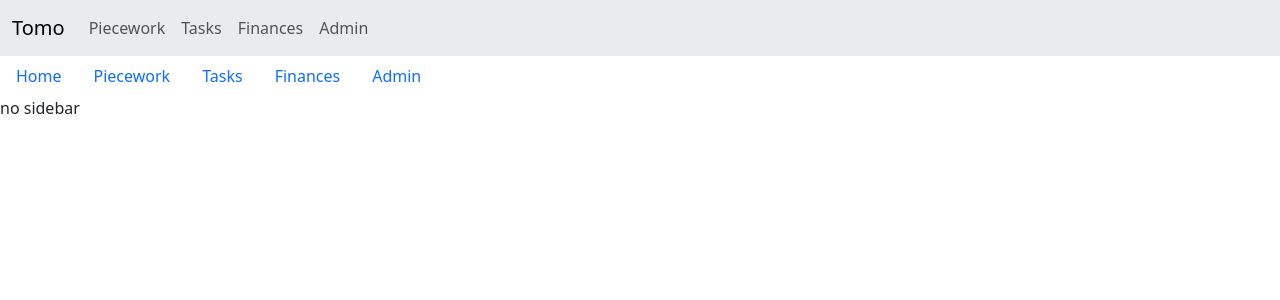
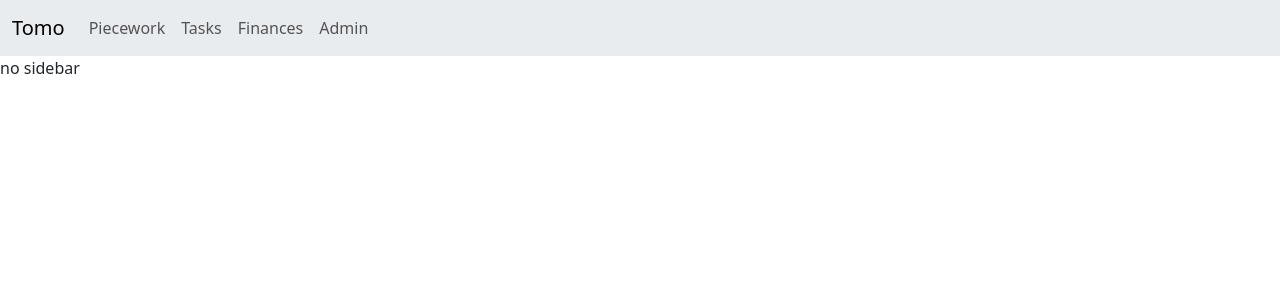
Before and after one commit to tombohub/piecework-tools, a Django app: template home/templates/home/index.html in a window 1280 px wide. Shown: the top 300 px of the page. Run offline with Django 4.2, Linux system fonts and the light colour scheme; the template is opened without the code that fills it, so the values that code supplies are empty.

Commit message:
templates

```diff
--- a/home/templates/home/base.html
+++ b/home/templates/home/base.html
@@ -23,7 +23,6 @@
         </button>
 
         <div class="collapse navbar-collapse" id="navbar-nav">
-
             <ul class="navbar-nav">
                 <a class="nav-link" href="{% url 'piecework:home' %}">Piecework</a>
                 <a class="nav-link" href="{% url 'tasks:home' %}">Tasks</a>
--- a/home/templates/home/index.html
+++ b/home/templates/home/index.html
@@ -3,13 +3,7 @@
 
 
 {% block navigation %}
-<nav class="nav">
-    <a class="nav-link" href="{% url 'home:home' %}">Home</a>
-    <a class="nav-link" href="{% url 'piecework:home' %}">Piecework</a>
-    <a class="nav-link" href="{% url 'tasks:home' %}">Tasks</a>
-    <a class="nav-link" href="{% url 'finances:home' %}">Finances</a>
-    <a class="nav-link" href="/admin">Admin</a>
-</nav>
+
 {% endblock navigation %}
 
 
--- a/railway.json
+++ b/railway.json
@@ -4,7 +4,7 @@
     "builder": "NIXPACKS"
   },
   "deploy": {
-        "startCommand": "python manage.py migrate && python manage.py collectstatic --noinput && gunicorn tomo.wsgi",
+    "startCommand": "python manage.py migrate && python manage.py collectstatic --noinput && gunicorn -k gevent tomo.wsgi:application",
     "restartPolicyType": "ON_FAILURE",
     "restartPolicyMaxRetries": 10
   }
--- a/tasks/templates/tasks/recurring-tasks.html
+++ b/tasks/templates/tasks/recurring-tasks.html
@@ -1,7 +1,12 @@
 {% extends 'home/base.html' %}
 {% load crispy_forms_tags %}
 
+{% block navigation %}
+{% include 'tasks/_navigation.html' %}
+{% endblock navigation %}
+
 {% block body %}
+<h3>Recurring</h3>
 <form action="{% url 'tasks:recurring' %}" method="post">
     {% csrf_token %}
     {{form|crispy}}
```
Also changed, not shown: tasks/templates/tasks/_navigation.html (added, +14 -0 lines), tasks/templates/tasks/index.html (+1 -14 lines), tasks/templates/tasks/recurring-add.html (added). Lines whose indentation alone changed are shown as unchanged.
